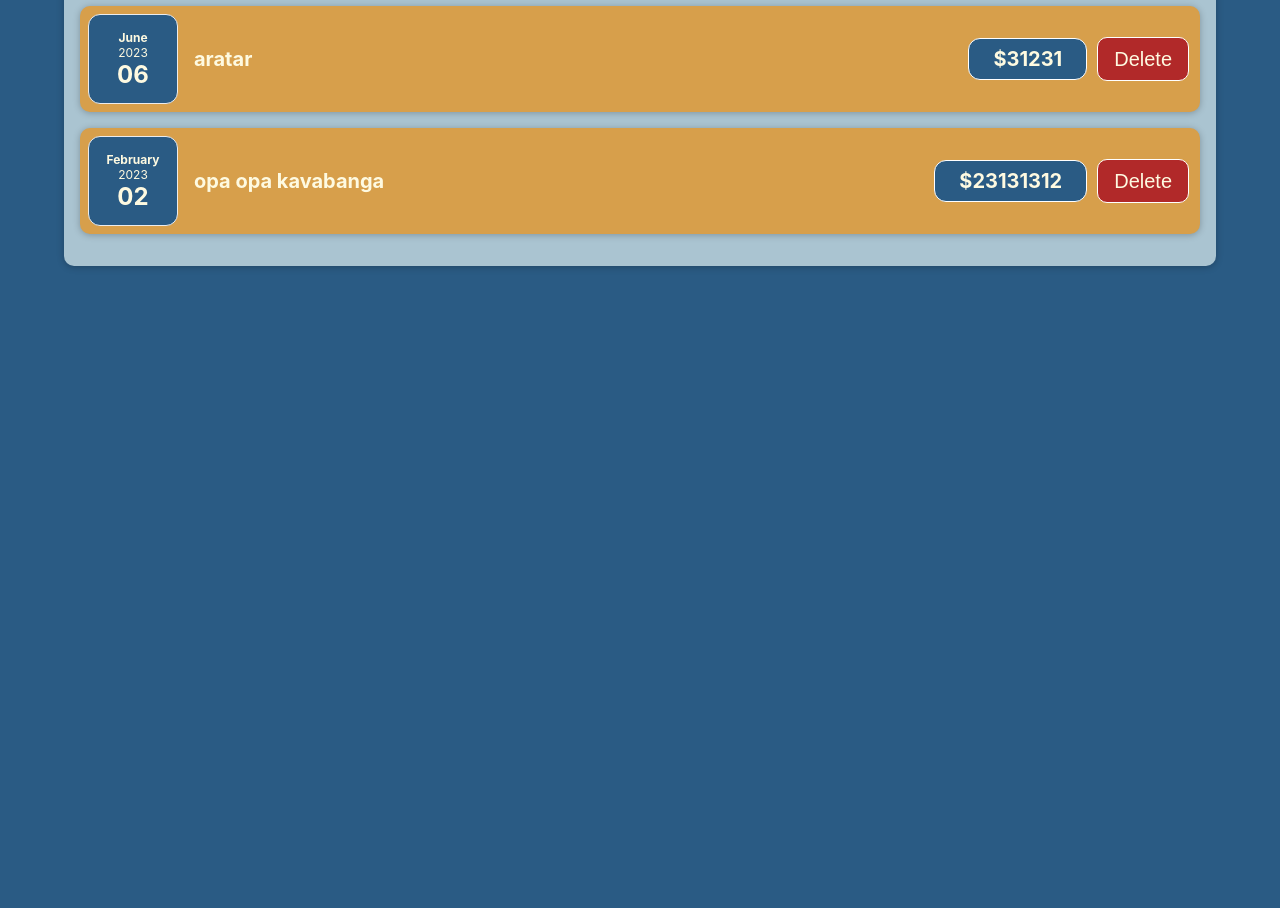
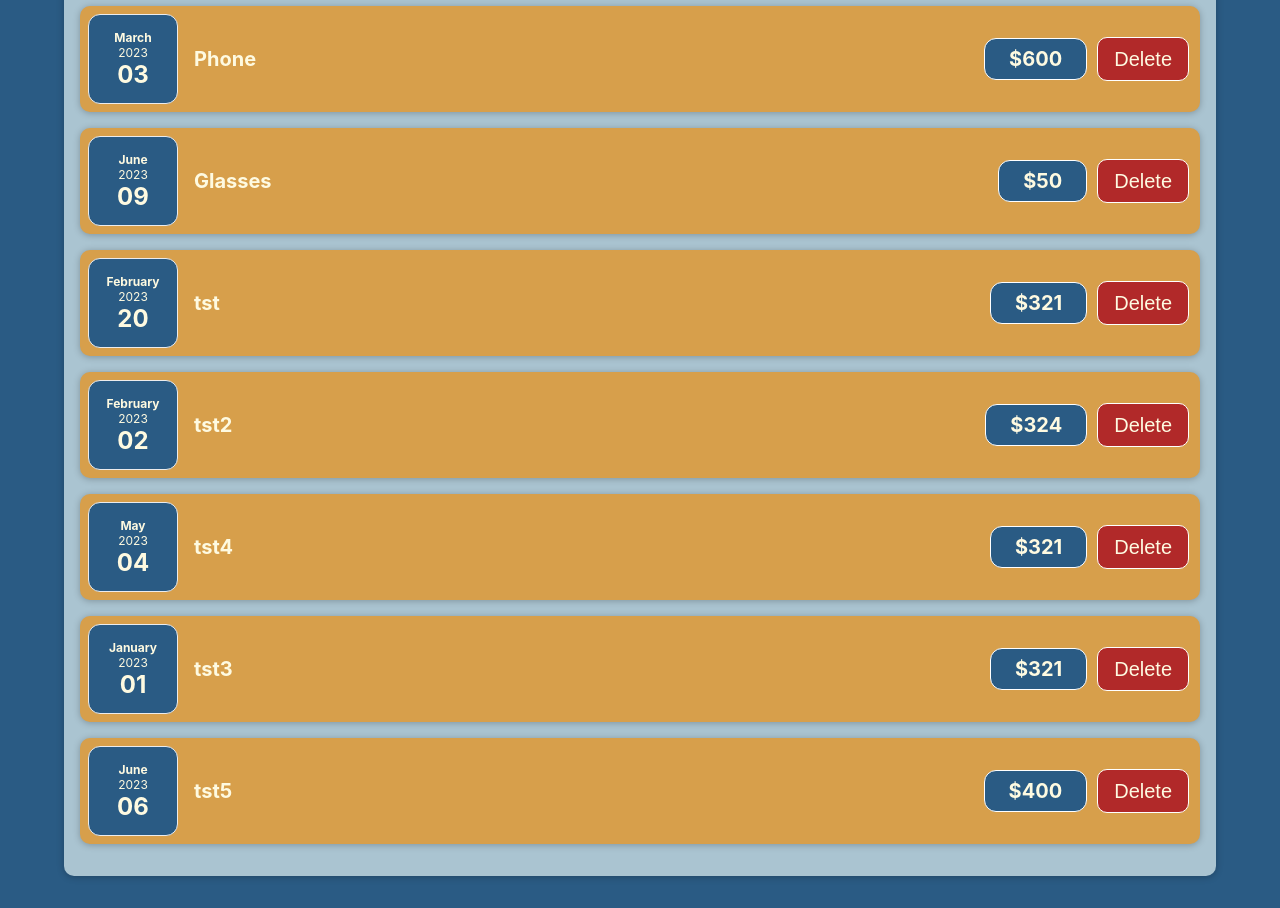
Before and after one commit to YouNone/React-Alex23, a React (Create React App) app: page / in a window 1280 px wide. Shown: the part 440-1348 px from the top of the page. Before the commit the page ends 800 px from the top, so only its background shows below. Built offline with nearby package versions, Linux system fonts and the light colour scheme; data requests are answered from the project's data file.

Commit message:
Emty years bug fix

```diff
--- a/data/db.json
+++ b/data/db.json
@@ -7,22 +7,10 @@
       "amount": 999.99
     },
     {
-      "id": 2,
-      "date": "Fri Dec 11 2020 00:00:00 GMT+0200 (Eastern European Standard Time)",
-      "description": "Laptop",
-      "amount": 1200
-    },
-    {
       "id": 3,
       "date": "Tue Feb 11 2020 00:00:00 GMT+0200 (Eastern European Standard Time)",
       "description": "Jeans",
       "amount": 49.99
-    },
-    {
-      "id": 6,
-      "date": "Tue Jun 01 2020 00:00:00 GMT+0200 (Eastern European Standard Time)",
-      "description": "Knife",
-      "amount": 500
     },
     {
       "id": 4,
@@ -37,16 +25,46 @@
       "id": "ccfd83b2-fcf1-4437-9516-ca137e92c6f8"
     },
     {
-      "description": "aratar",
-      "amount": "31231",
-      "date": "2023-06-06T00:00:00.000Z",
-      "id": "1a53739a-e806-43ab-9c8a-5c85fcf9c9b0"
+      "description": "Phone",
+      "amount": "600",
+      "date": "2023-03-03T00:00:00.000Z",
+      "id": "472d75fb-909c-4d1f-8c8b-31b857c4e0ca"
     },
     {
-      "description": "opa opa kavabanga",
-      "amount": "23131312",
+      "description": "Glasses",
+      "amount": "50",
+      "date": "2023-06-09T00:00:00.000Z",
+      "id": "56735be0-b6ae-4a38-8d34-d403125a7425"
+    },
+    {
+      "description": "tst",
+      "amount": "321",
+      "date": "2023-02-20T00:00:00.000Z",
+      "id": "f6b837e7-bc99-4b7f-ad7a-eb3116273829"
+    },
+    {
+      "description": "tst2",
+      "amount": "324",
       "date": "2023-02-02T00:00:00.000Z",
-      "id": "effa1f14-4fbd-403f-9411-de50df70f6ac"
+      "id": "321cdffd-b22e-463f-bb85-6f426be687a3"
+    },
+    {
+      "description": "tst4",
+      "amount": "321",
+      "date": "2023-05-04T00:00:00.000Z",
+      "id": "f41999e9-ba5f-40db-b66b-57913ec7d982"
+    },
+    {
+      "description": "tst3",
+      "amount": "321",
+      "date": "2023-01-01T00:00:00.000Z",
+      "id": "e75c9130-2c47-450b-a0be-413a73e3730e"
+    },
+    {
+      "description": "tst5",
+      "amount": "400",
+      "date": "2023-06-06T00:00:00.000Z",
+      "id": "2d3a2f76-c820-4d2d-b8cc-28a2d8bf6b59"
     }
   ]
 }
--- a/src/App.js
+++ b/src/App.js
@@ -11,8 +11,17 @@ function App() {
     });
   };
 
-  const updateListHandler = (clearCosts) => {
-    setCosts(clearCosts);
+  const updateListHandler = (itemId) => {
+    setCosts((prevCosts) => {
+      // console.log(deletedCost, prevCosts);
+      let res = prevCosts.filter((cost) => cost.id !== itemId);
+      // console.log("res - ", res);
+      // console.log("itemId - ", itemId);
+      // console.log("prevCosts -", prevCosts);
+      return [...res];
+      // return [prevCosts.filter((cost) => cost.id !== deletedCost.id)];
+      // return [clearCosts, ...prevCosts];
+    });
   };
 
   useEffect(() => {
--- a/src/components/Costs/CostItem.js
+++ b/src/components/Costs/CostItem.js
@@ -8,8 +8,10 @@ const CostItem = (props) => {
     fetch("http://localhost:8000/costs/" + props.id, {
       method: "DELETE",
     }).then(() => {
+      // console.log(props.id);
       props.refreshList(props.id);
     });
+    // props.refreshList(props.id);
   };
 
   return (
--- a/src/components/Costs/Costs.js
+++ b/src/components/Costs/Costs.js
@@ -16,10 +16,11 @@ const Costs = (props) => {
   };
 
   const updateCostsHandler = (incomeId) => {
-    const changedCosts = filteredCosts.filter((cost) => {
-      return cost.id !== incomeId;
-    });
-    props.dataUpdate(changedCosts);
+    // const changedCosts = filteredCosts.filter((cost) => {
+    //   return cost.id !== incomeId;
+    // });
+    // console.log(incomeId, changedCosts);
+    props.dataUpdate(incomeId);
   };
 
   return (
```
